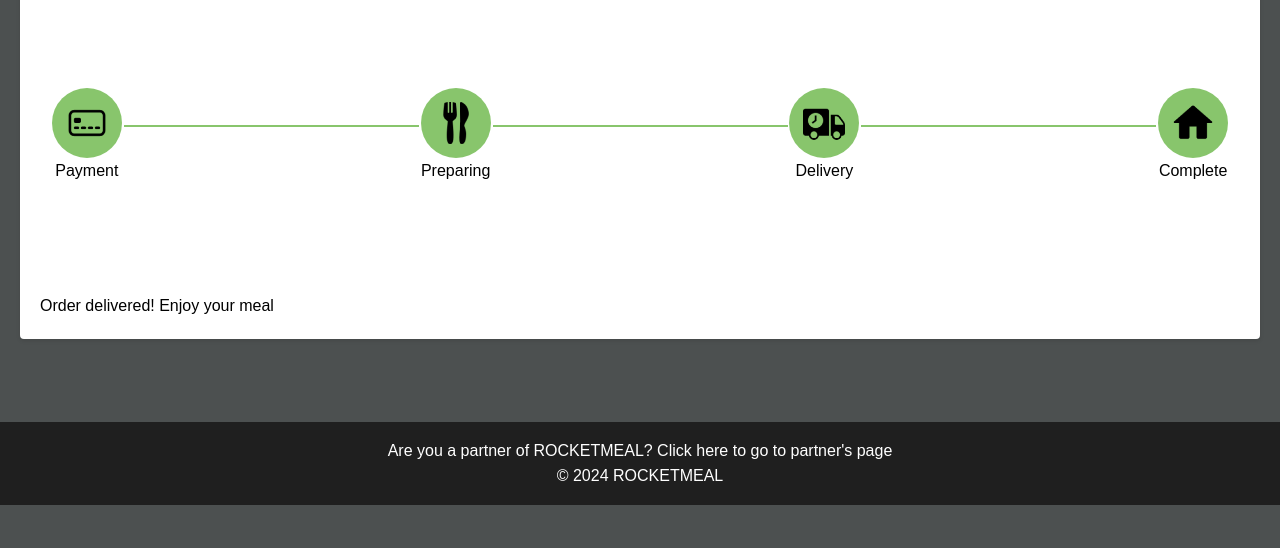
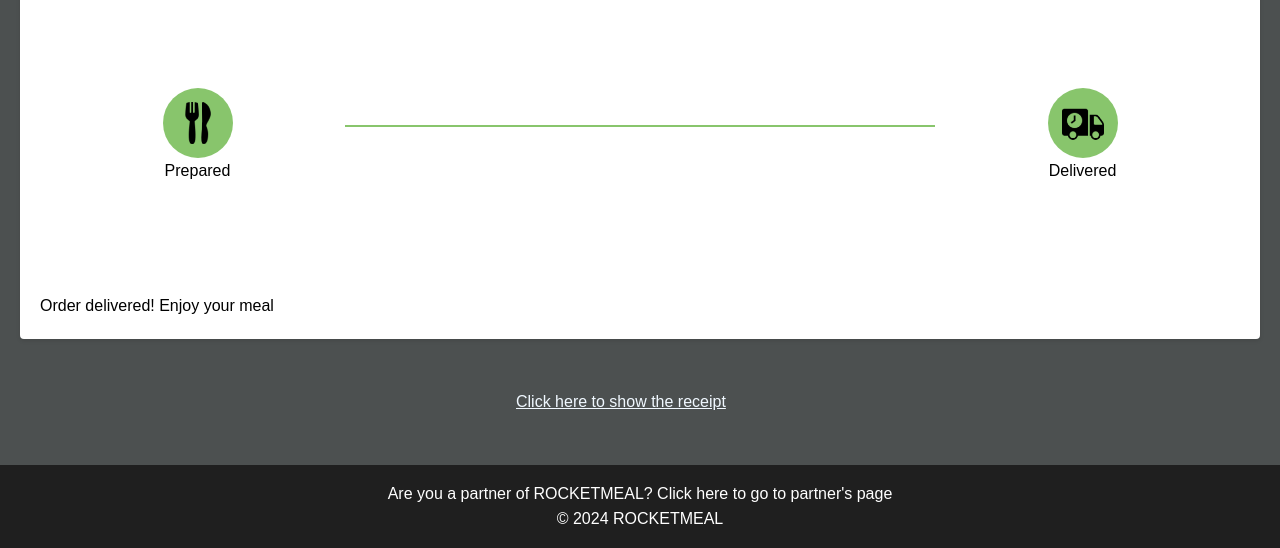
Before and after one commit to pkhanh102/CSIT314, a plain HTML site: page frontend/foodTrack3.html in a window 1280 px wide. Shown: the part 295-843 px from the top of the page. Before the commit the page ends 800 px from the top, so only its background shows below. Drawn offline with Linux system fonts and the light colour scheme.

Commit message:
modified foodTrack files

```diff
--- a/frontend/foodTrack.css
+++ b/frontend/foodTrack.css
@@ -88,7 +88,7 @@ body {
     position: relative;
     top: -10px;
     height: 2px;
-    width: calc(100% / 4); /* There are 4 steps, so we divide by 4 */
+    width: calc(100% / 2); /* There are 4 steps, so we divide by 4 */
     background-color: #ccc;
     z-index: 1;
 }
--- a/frontend/foodTrack3.html
+++ b/frontend/foodTrack3.html
@@ -58,44 +58,32 @@
         </div>
         <!-- Order Tracker -->
         <div class="tracker">
+
             <!-- Step 1 -->
-            <div class="step active">
-                <span class="icon" style="background-color: #88C56C;">
-                    <img src="images/card.png" >
-                </span>
-                Payment
-            </div>
-            <!-- Connecting Line  -->
-            <div class="horizontalLine" style="background-color: #88C56C;"></div>
-            <!-- Step 2 -->
             <div class="step ongoing">
                 <span class="icon" style="background-color: #88C56C;">
                     <img src="images/dish.png" >
                 </span>
-                Preparing
+                Prepared
             </div>
-            <!-- Step 3 -->
+            <!-- Step 2 -->
             <!-- Connecting Line  -->
             <div class="horizontalLine" style="background-color: #88C56C;"></div>
             <div class="step pending">
                 <span class="icon" style="background-color: #88C56C;">
                     <img src="images/delivery.png" >
                 </span>
-                Delivery
+                Delivered
             </div>
             <!-- Connecting Line  -->
-            <div class="horizontalLine" style="background-color: #88C56C;"></div>
-            <!-- Step 4 -->
-            <div class="step pending">
-                <span class="icon" style="background-color: #88C56C;">
-                    <img src="images/home.png" >
-                </span>
-                Complete
-            </div>
+
         </div>
         <!-- Additional Information -->
         <p>Order delivered! Enjoy your meal<br>
         </p>
+    </div>
+    <div style="padding-left:11rem;margin: 50px auto;max-width: 600px;color: aliceblue;">
+        <a href="receipt.html" style="color: aliceblue; text-decoration: underline;">Click here to show the receipt</a>
     </div>
 </main>
     <footer>
```
Also changed, not shown: frontend/foodTrack.html (+18 -36 lines), frontend/foodTrack2.html (+9 -20 lines), frontend/foodTrack4.html (+4 -19 lines).
